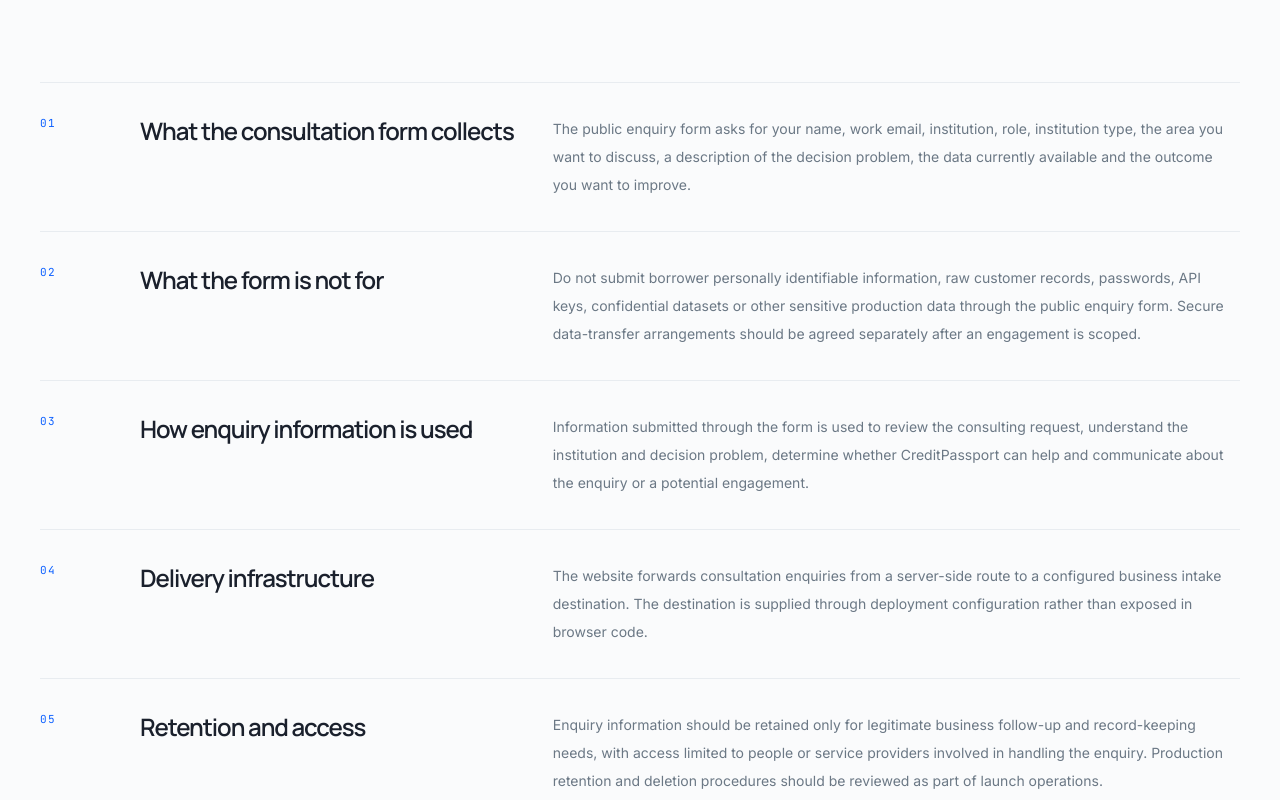
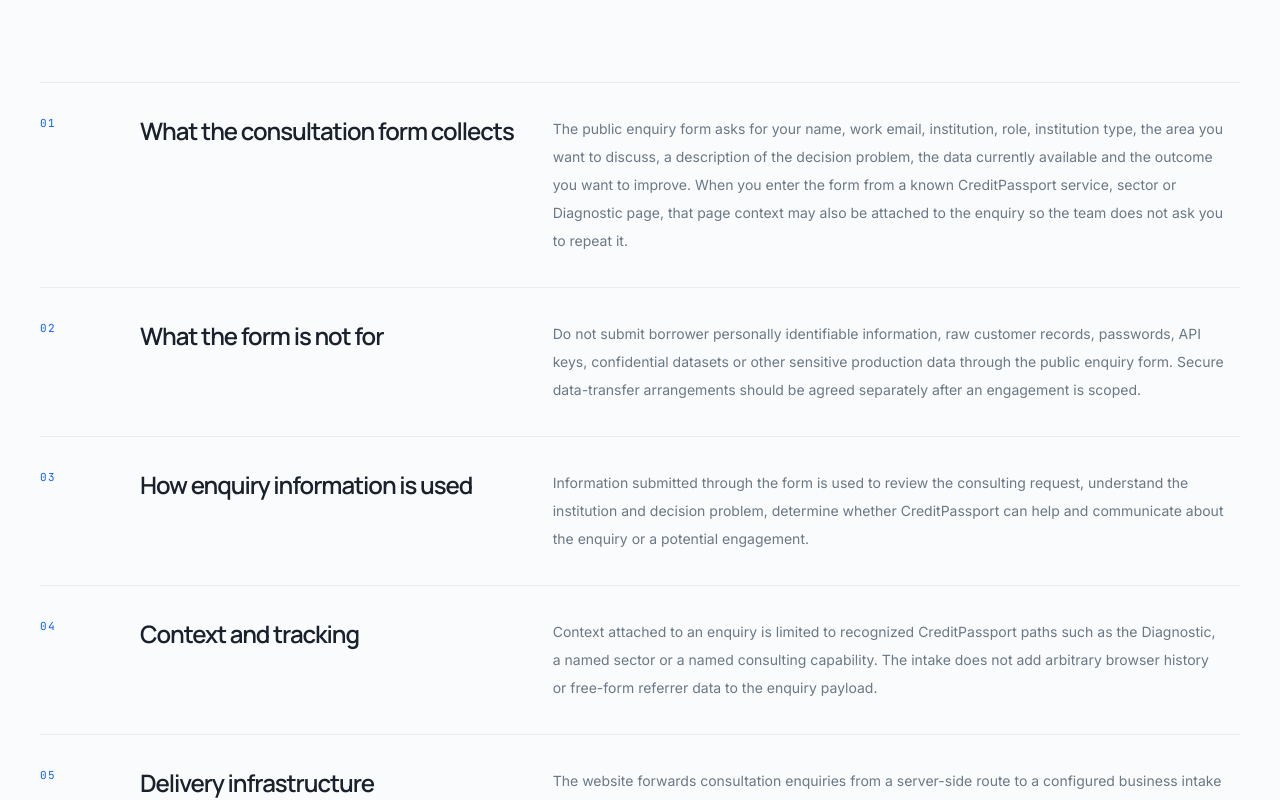
Before and after one commit to AdepojuJeremy/credit-passport-consultancy, a Next.js app: page /privacy in a window 1280 px wide. Shown: the part 470-1270 px from the top of the page. Built offline with nearby package versions, Linux system fonts and the light colour scheme; no server answers.

Commit message:
docs: disclose contextual enquiry metadata

```diff
--- a/app/privacy/page.tsx
+++ b/app/privacy/page.tsx
@@ -8,7 +8,7 @@ export const metadata: Metadata = {
 const sections = [
   {
     title: "What the consultation form collects",
-    copy: "The public enquiry form asks for your name, work email, institution, role, institution type, the area you want to discuss, a description of the decision problem, the data currently available and the outcome you want to improve.",
+    copy: "The public enquiry form asks for your name, work email, institution, role, institution type, the area you want to discuss, a description of the decision problem, the data currently available and the outcome you want to improve. When you enter the form from a known CreditPassport service, sector or Diagnostic page, that page context may also be attached to the enquiry so the team does not ask you to repeat it.",
   },
   {
     title: "What the form is not for",
@@ -17,6 +17,10 @@ const sections = [
   {
     title: "How enquiry information is used",
     copy: "Information submitted through the form is used to review the consulting request, understand the institution and decision problem, determine whether CreditPassport can help and communicate about the enquiry or a potential engagement.",
+  },
+  {
+    title: "Context and tracking",
+    copy: "Context attached to an enquiry is limited to recognized CreditPassport paths such as the Diagnostic, a named sector or a named consulting capability. The intake does not add arbitrary browser history or free-form referrer data to the enquiry payload.",
   },
   {
     title: "Delivery infrastructure",
```
